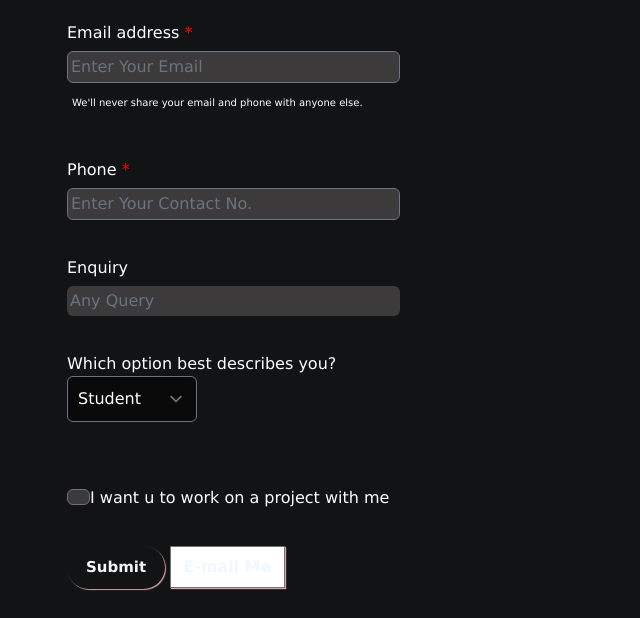
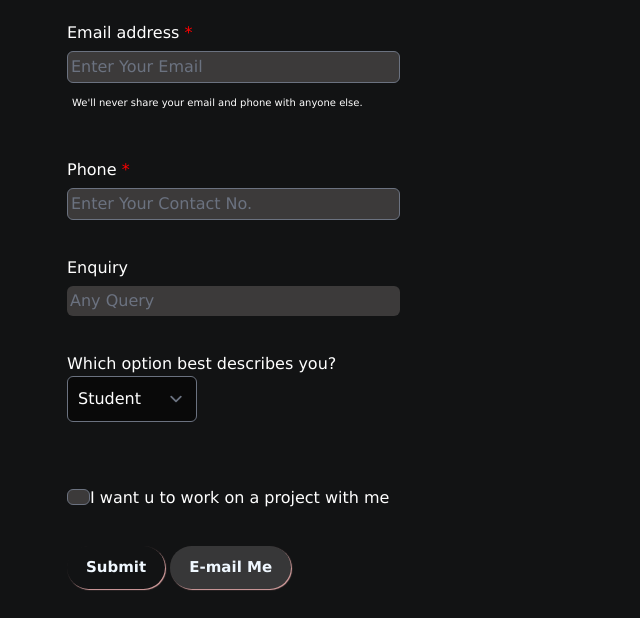
Before and after one commit to gauranshvr/Gauransh_portfolio, a plain HTML site: page index.html in a window 1280 px wide. Shown: the part 3235-3853 px from the top of the page, without its empty margins (159-799 px from the left). Drawn offline with nearby package versions, Linux system fonts and the light colour scheme.

Commit message:
index.html

```diff
--- a/index.html
+++ b/index.html
@@ -451,7 +451,6 @@
             <button type="submit" class="btn btn-sm">Submit</button>
             <!-- <button type="email" class="btn btn-sm">E-mail Me</button> -->
             <button
-              type="email"
               class="btn btn-sm"
               onclick="window.location.href='mailto:your-gauranshverma450@gmail.com';"
             >
```
